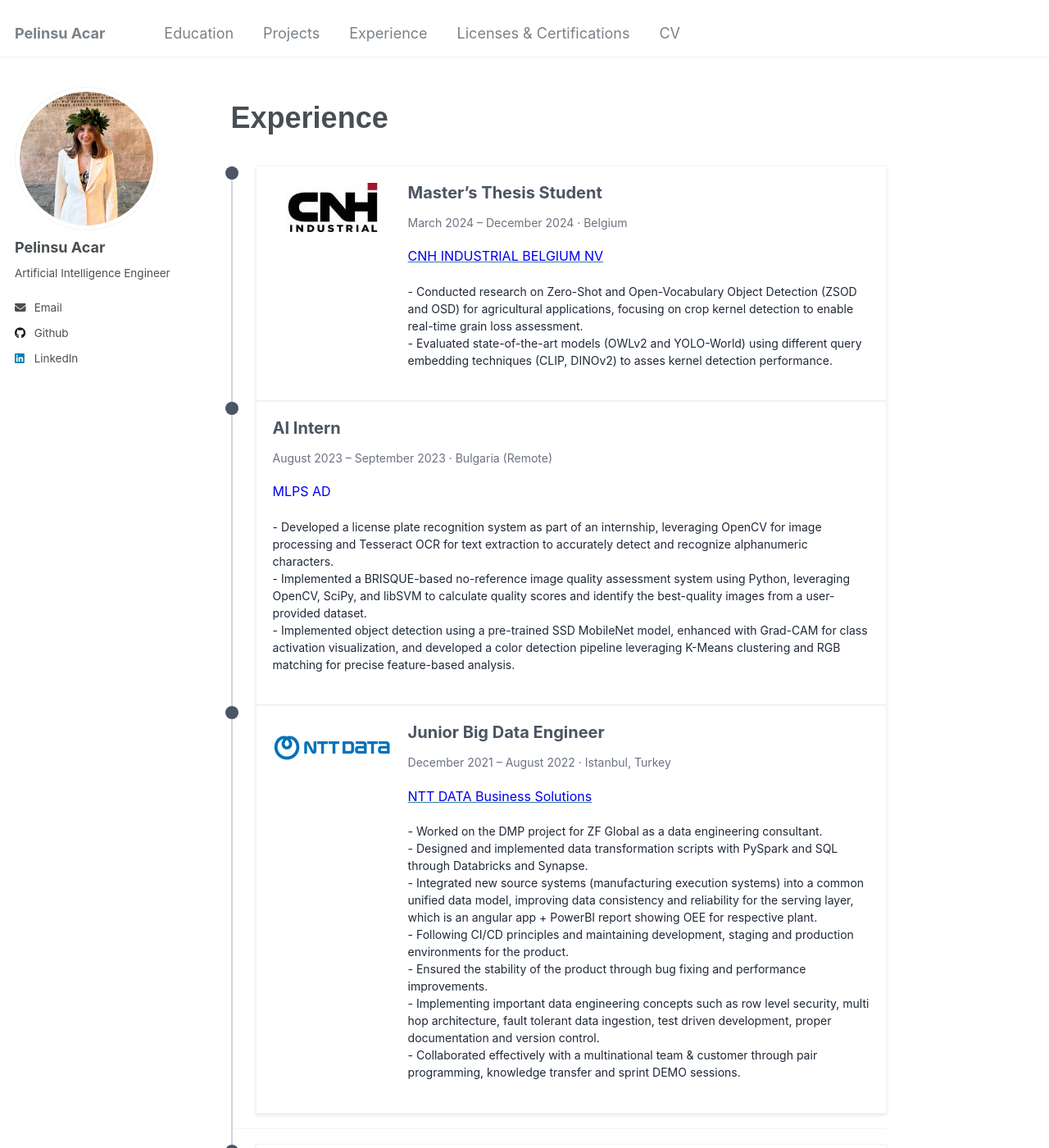
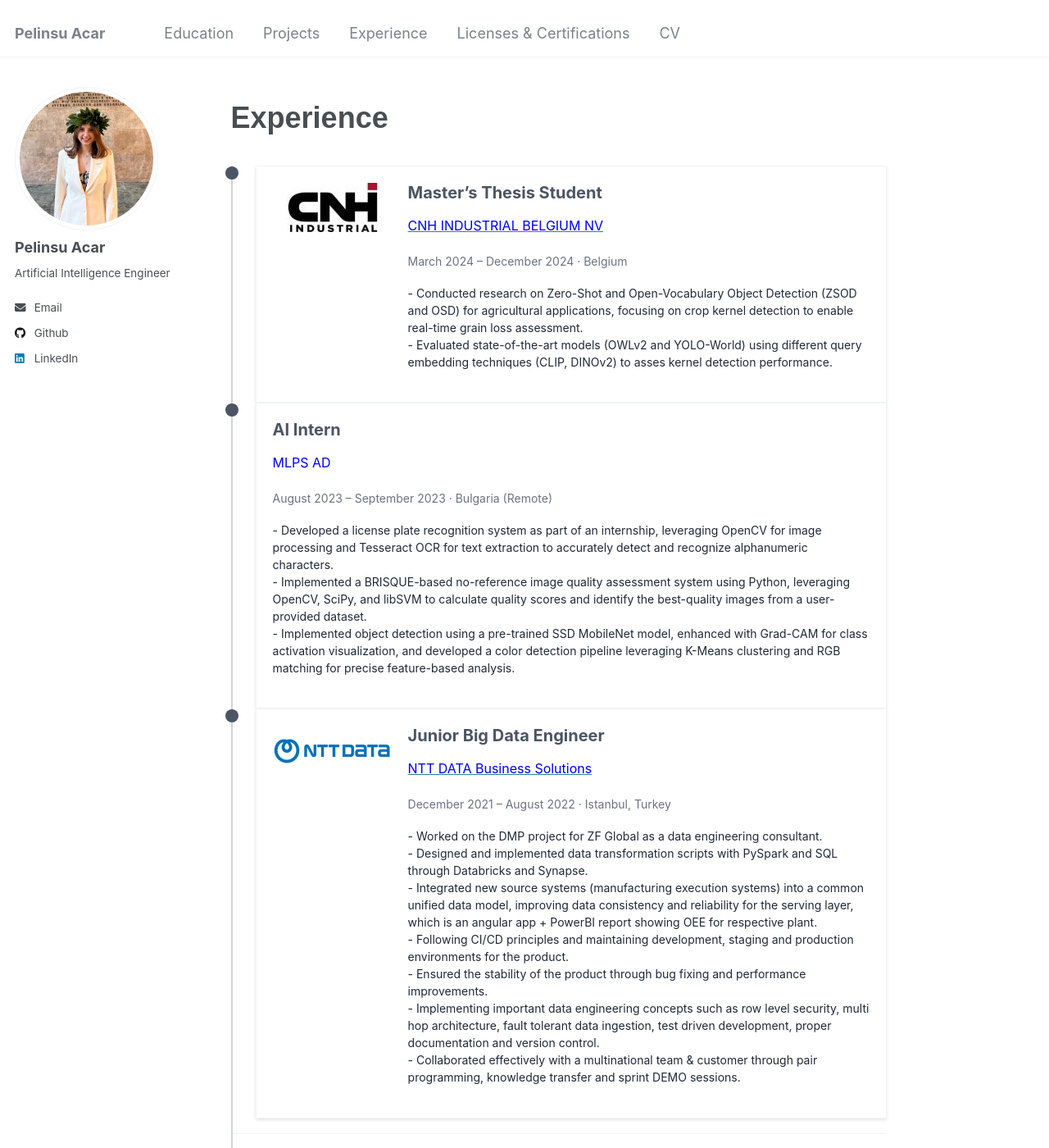
Before and after one commit to pelinsuacar/pelinsuacar.github.io, a Jekyll site: the page built from _pages/experience.md, in a window 1280 px wide and 1400 px high. Shown: the whole window at 82% size. Built offline with Jekyll 4.4.1, drawn with Linux system fonts in a browser that asks for light colours; some of the changed text lies outside the part shown.

Commit message:
Update experience.md

```diff
--- a/_pages/experience.md
+++ b/_pages/experience.md
@@ -10,10 +10,10 @@ author_profile: true
   </a>
   <div class="content-wrapper">
     <h2 class="position-title">Master’s Thesis Student</h2>
-    <p class="dates-location">March 2024 – December 2024 · Belgium</p>
     <p class="company-name">
       <a href="https://www.cnh.com" target="_blank"><span style="color: #0000EE;">CNH INDUSTRIAL BELGIUM NV</span></a>
     </p>
+    <p class="dates-location">March 2024 – December 2024 · Belgium</p>
     <p class="explanation">
       - Conducted research on Zero-Shot and Open-Vocabulary Object Detection (ZSOD and OSD) for agricultural applications, focusing on crop kernel detection to enable real-time grain loss assessment.<br>
       - Evaluated state-of-the-art models (OWLv2 and YOLO-World) using different query embedding techniques (CLIP, DINOv2) to asses kernel detection performance.
@@ -24,10 +24,10 @@ author_profile: true
 <div class="timeline-item">
   <div class="content-wrapper">
     <h2 class="position-title">AI Intern</h2>
-    <p class="dates-location">August 2023 – September 2023 · Bulgaria (Remote)</p>
     <p class="company-name">
       <span style="color: #0000EE;">MLPS AD</span>
     </p>
+    <p class="dates-location">August 2023 – September 2023 · Bulgaria (Remote)</p>
     <p class="explanation">
       - Developed a license plate recognition system as part of an internship, leveraging OpenCV for image processing and Tesseract OCR for text extraction to accurately detect and recognize alphanumeric characters.<br>
       - Implemented a BRISQUE-based no-reference image quality assessment system using Python, leveraging OpenCV, SciPy, and libSVM to calculate quality scores and identify the best-quality images from a user-provided dataset.<br>
@@ -43,10 +43,10 @@ author_profile: true
   </a>
   <div class="content-wrapper">
     <h2 class="position-title">Junior Big Data Engineer</h2>
-    <p class="dates-location">December 2021 – August 2022 · Istanbul, Turkey</p>
     <p class="company-name">
       <a href="https://nttdata-solutions.com/tr/" target="_blank"><span style="color: #0000EE;">NTT DATA Business Solutions</span></a>
     </p>
+    <p class="dates-location">December 2021 – August 2022 · Istanbul, Turkey</p>
     <p class="explanation">
       - Worked on the DMP project for ZF Global as a data engineering consultant.<br>
       - Designed and implemented data transformation scripts with PySpark and SQL through Databricks and Synapse.<br>
@@ -67,10 +67,10 @@ author_profile: true
   </a>
   <div class="content-wrapper">
     <h2 class="position-title">Candidate Engineer</h2>
-    <p class="dates-location">March 2021 – December 2021 · Ankara, Turkey</p>
     <p class="company-name">
       <a href="https://www.havelsan.com/en" target="_blank"><span style="color: #0000EE;">HAVELSAN</span></a>
     </p>
+    <p class="dates-location">March 2021 – December 2021 · Ankara, Turkey</p>
     <p class="explanation">
       - Contributed to the autonomous ground vehicle project (BARKAN), focusing on network design.<br>
       - Implemented VLAN tagging, GRE tunnel, and OSPF protocol on Linux using Quagga software.
@@ -86,10 +86,10 @@ author_profile: true
   </a>
   <div class="content-wrapper">
     <h2 class="position-title">Summer Intern</h2>
-    <p class="dates-location">Summer 2020 · Ankara, Turkey</p>
     <p class="company-name">
       <a href="https://www.havelsan.com/en" target="_blank"><span style="color: #0000EE;">HAVELSAN</span></a>
     </p>
+    <p class="dates-location">Summer 2020 · Ankara, Turkey</p>
     <p class="explanation">
       - Worked at the Robotic and Autonomous Systems Department.<br>
       - Implemented OSPF protocol for mesh networks on Cisco Packet Tracer.<br>
@@ -106,10 +106,10 @@ author_profile: true
   </a>
   <div class="content-wrapper">
     <h2 class="position-title">Summer Intern</h2>
-    <p class="dates-location">Summer 2019 · Ankara, Turkey</p>
     <p class="company-name">
       <a href="https://www.roketsan.com.tr/en" target="_blank"><span style="color: #0000EE;">ROKETSAN</span></a>
     </p>
+    <p class="dates-location">Summer 2019 · Ankara, Turkey</p>
     <p class="explanation">
       - Worked at the Launching System Design Department.<br>
       - Implemented UART communication protocol using VHDL on Vivado and tested on PicoZed FMC Carrier Card.
```
